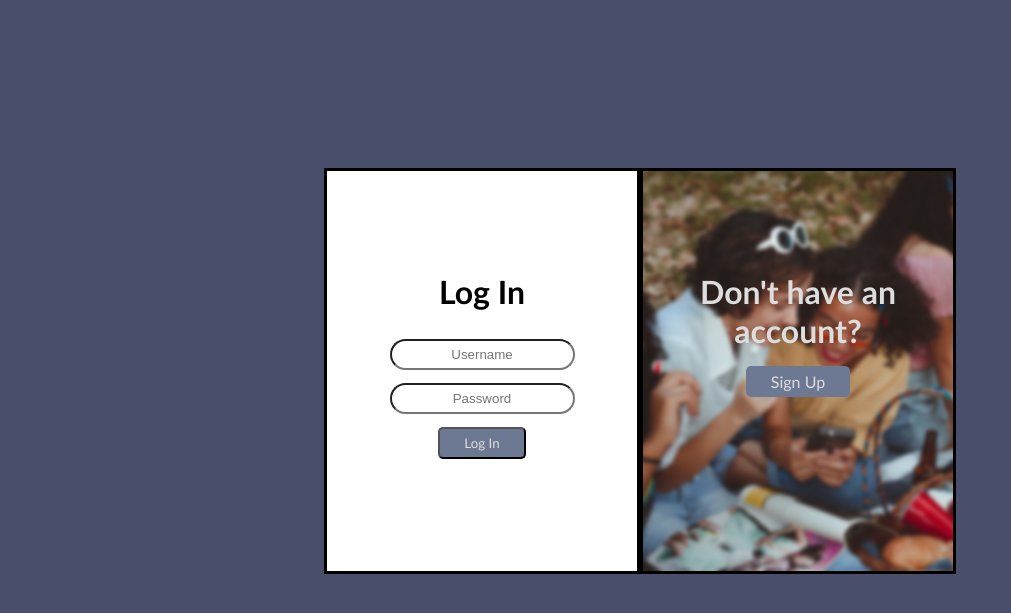
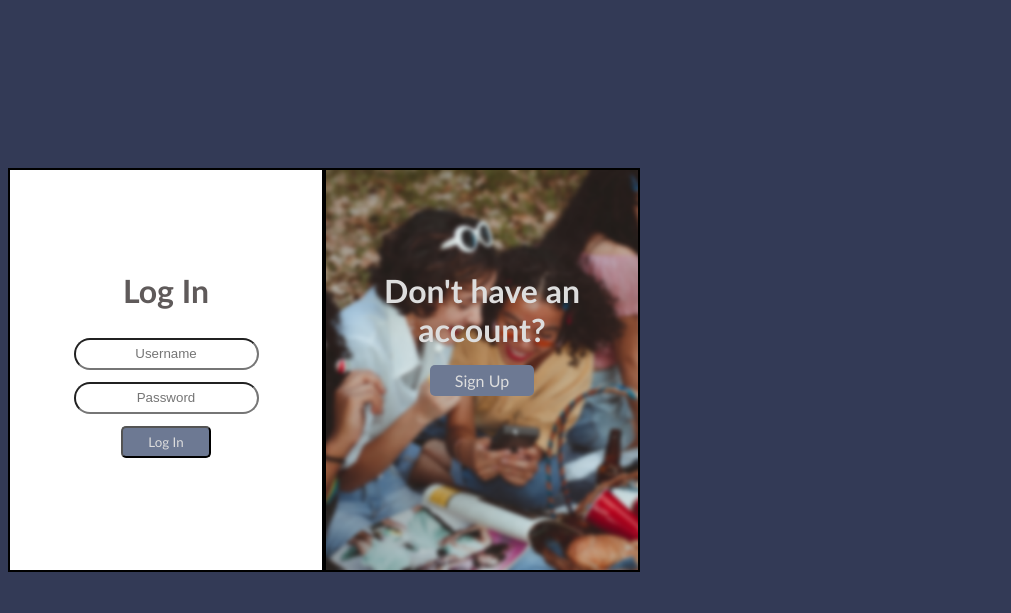
Before and after one commit to ahmedmansour4/COP4331-Contact-Manager-, a PHP site: page / in a window 1280 px wide. Shown: the top 613 px of the page, without its empty margins (0-1011 px from the left). Run offline with PHP 8.4, Linux system fonts and the light colour scheme.

Commit message:
updates home

```diff
--- a/css/style.css
+++ b/css/style.css
@@ -1,20 +1,50 @@
 
 body {
-	background-color: #494E6B;
+	background-color:	#333A56;
 }
 
 /*height, vh is % of view height, 30 + 20 + 50 = 100% height taken up*/
 .header
 {
 	height: 20vh;
+	font-family: "Trebuchet MS";
+	color: #DDDDDD;
+	letter-spacing: 3px;
 }
 
-.footer
+#placementTop
 {
-	height: 20vh;
+	height: 50%;
+	margin: 0;
+}
+
+.rectangleA
+{
+	margin: 0;
+	background-color: #52658F;
+}
+
+.rectangleB
+{
+	margin: 0;
+	width: 10%;
+	background-color: #52658F;
+}
+
+#placementBottom
+{
+	height: 25%;
+	margin: 0;
 }
 
 .column
+{
+	float: left;
+	width: 25%;
+	height: 100%;
+}
+
+.columnLogIn
 {
 	float: left;
 	width: 25%;
@@ -31,6 +61,7 @@ body {
 {
 		font-family: "Trebuchet MS";
 		text-align: center;
+		color: #5F5A5A;
 }
 
 #login
@@ -39,7 +70,7 @@ body {
 	text-align: center;
 	height: 50vh;
 	border-style: solid;
-	border-width: 5%;
+	border-width: 2px;
 }
 
 /*rounded corners on text box / input bar*/
@@ -77,7 +108,7 @@ body {
 	background-repeat: no-repeat;
 	background-size: cover;
 	border-style: solid;
-	border-width: 5%;
+	border-width: 2px;
 }
 
 #signupText
@@ -85,18 +116,3 @@ body {
 	text-align: center;
 	color: #DDDDDD;
 }
-/*
-#loginDiv {
-	background-color: #F1F1F1;
-	width: 50%;
-  padding: 10px;
-  border: 5px solid gray;
-  margin: 0;
-	text-align: center;
-}
-
-#loginButton:hover {
-  background-color: #ddd;
-  color: black;
-}
-*/
```
